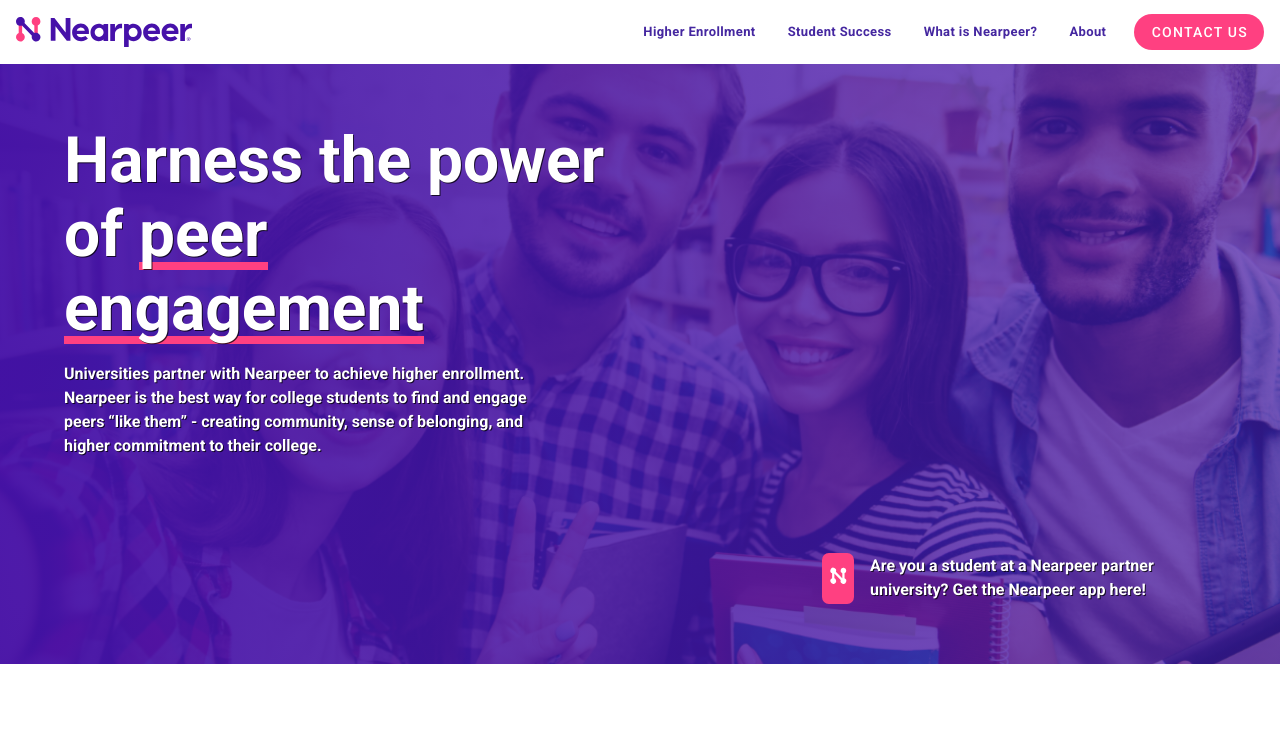
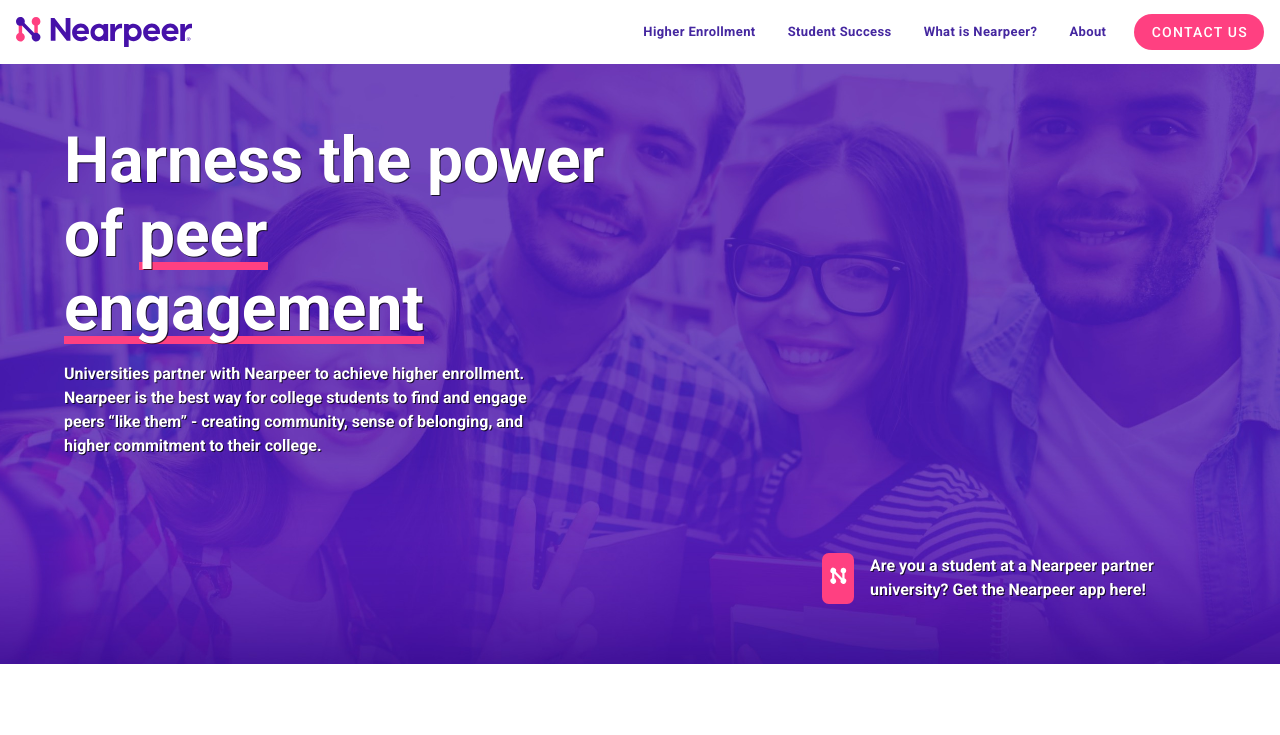
Before and after one commit to nickonometry/nearpeer, a Nuxt app: page /home in a window 1280 px wide. Shown: the top 735 px of the page. Built offline with nearby package versions, Linux system fonts and the light colour scheme.

Commit message:
swapped out hero image

```diff
--- a/components/HeroImage.vue
+++ b/components/HeroImage.vue
@@ -2,8 +2,6 @@
 
 <template>
   <div class="hero-container">
-    <div class="overlay"></div>
-
     <div class="slides">
       <div class="slide-1"></div>
       <div class="hero">
@@ -42,7 +40,7 @@ export default {};
       background-size: cover;
       background-position: center center;
       background-repeat: no-repeat;
-      background-image: url(/images/homepage-hero/hero.png);
+      background-image: url(/images/homepage-hero/hero.jpg);
     }
   }
 
@@ -100,18 +98,6 @@ export default {};
   }
 }
 
-.overlay {
-  position: absolute;
-  width: 100%;
-  height: 100%;
-  z-index: 2;
-  background-image: linear-gradient(
-    to right,
-    rgba(70, 17, 169, 0.95),
-    rgba(70, 17, 169, 0.65)
-  );
-}
-
 /********************************/
 /*          Media Queries       */
 /********************************/
```
Also changed, not shown: static/images/homepage-hero/hero.jpg (added).
